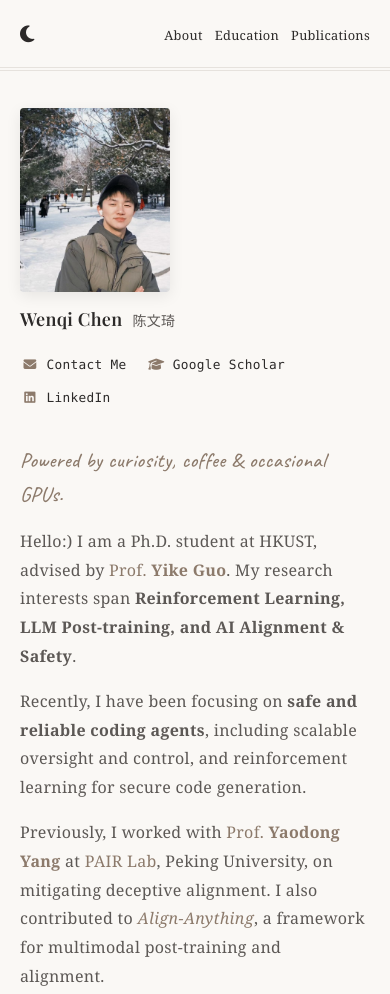
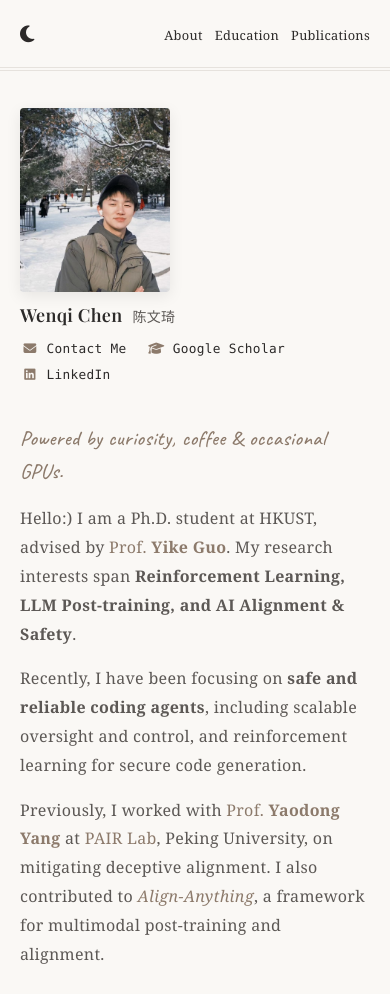
Before and after one commit to d4yz3ro/d4yz3ro.github.io, a plain HTML site: page index.html in a window 390 px wide. Shown: the top 994 px of the page. Drawn offline with nearby package versions, Linux system fonts and the light colour scheme; a web font is replaced by a local one.

Commit message:
Tighten profile name and contact spacing

```diff
--- a/css/style.css
+++ b/css/style.css
@@ -155,14 +155,14 @@ ul {
     width: 240px;
     display: flex;
     flex-direction: column;
-    gap: 2rem;
+    gap: 0.75rem;
 }
 
 .photo-name-wrapper {
     display: flex;
     flex-direction: column;
     align-items: flex-start;
-    gap: 1rem;
+    gap: 0.75rem;
 }
 
 .profile-photo {
@@ -226,7 +226,7 @@ ul {
 .contact-info {
     display: flex;
     flex-direction: column;
-    gap: 0.8rem;
+    gap: 0.35rem;
     font-size: 0.85rem;
     font-family: Consolas, "Courier New", monospace;
 }
@@ -563,7 +563,7 @@ footer p {
 
     .hero-profile-col {
         width: 100%;
-        gap: 1.5rem;
+        gap: 0.75rem;
     }
 
     .profile-photo {
@@ -574,7 +574,7 @@ footer p {
     .contact-info {
         flex-direction: row;
         flex-wrap: wrap;
-        gap: 0.75rem 1.25rem;
+        gap: 0.35rem 1.25rem;
         font-size: 0.8rem;
     }
 
--- a/index.html
+++ b/index.html
@@ -14,7 +14,7 @@
     <!-- Font Awesome for Icons -->
     <link rel="stylesheet" href="https://cdnjs.cloudflare.com/ajax/libs/font-awesome/6.4.0/css/all.min.css">
 
-    <link rel="stylesheet" href="css/style.css?v=20261017-name-inline">
+    <link rel="stylesheet" href="css/style.css?v=20261017-compact">
 </head>
 <body>
 
```
